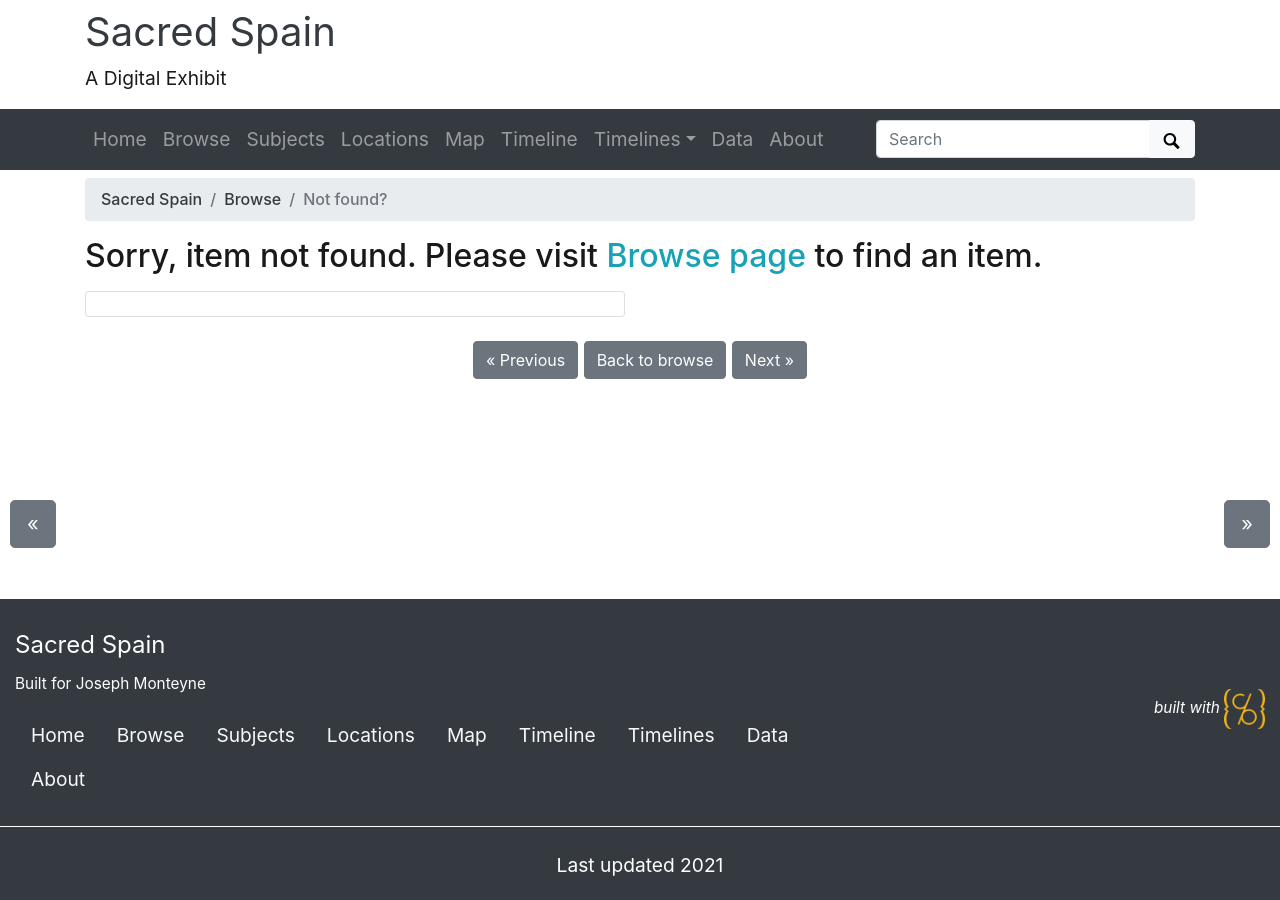
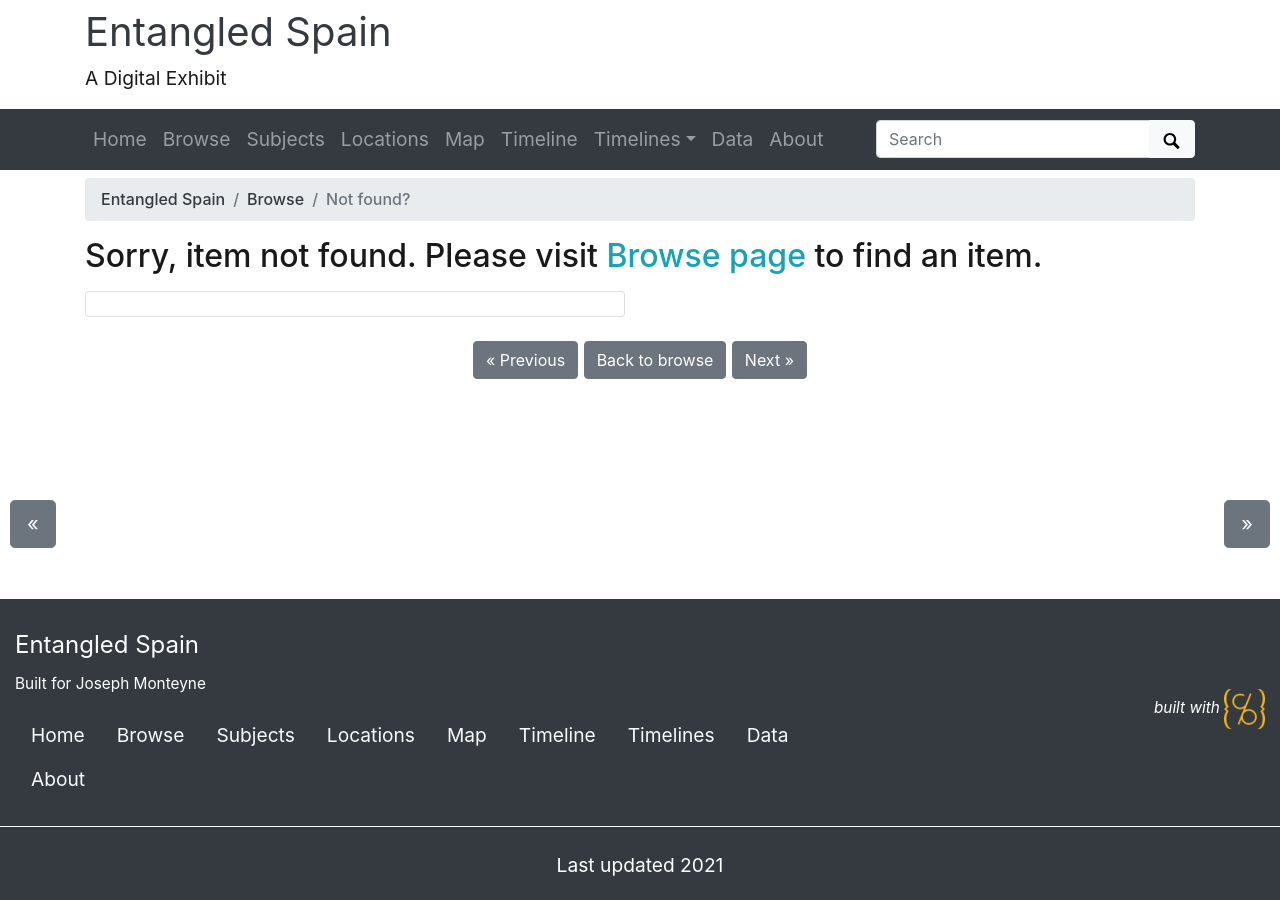
Before and after one commit to ahva-vrc/entangled-worlds, a Jekyll site: the page built from pages/item.md, in a window 1280 px wide. Built offline with Jekyll 4.4.1, drawn with Linux system fonts in a browser that asks for light colours.

Commit message:
Update _config.yml
update config

```diff
--- a/_config.yml
+++ b/_config.yml
@@ -9,18 +9,18 @@
 #
 # url is site domain, full URL to the production location of your collection
 # on GitHub Pages follows the pattern username.github.io
-url: https://rcastonguay.github.io
+url: https://ubc-artsahva.github.io
 # baseurl is path to location on the domain if necessary e.g. /digital/hjccc
 # on GitHub Pages it is your github repository's name prefixed with a /
-baseurl: /sacred-spain
+baseurl: /entangled-worlds
 # location of code, the full url to your github repository
-source-code: https://github.com/rcastonguay/sacred-spain.git
+source-code: https://github.com/ubc-artsahva/entangled-worlds.git
 
 ##########
 # SITE SETTINGS
 #
 # title of site appears in banner
-title: Sacred Spain
+title: Entangled Spain
 # tagline, a short phrase that will appear throughout the site in the top banner
 tagline: A Digital Exhibit
 # description appears in meta tags and other locations
```
